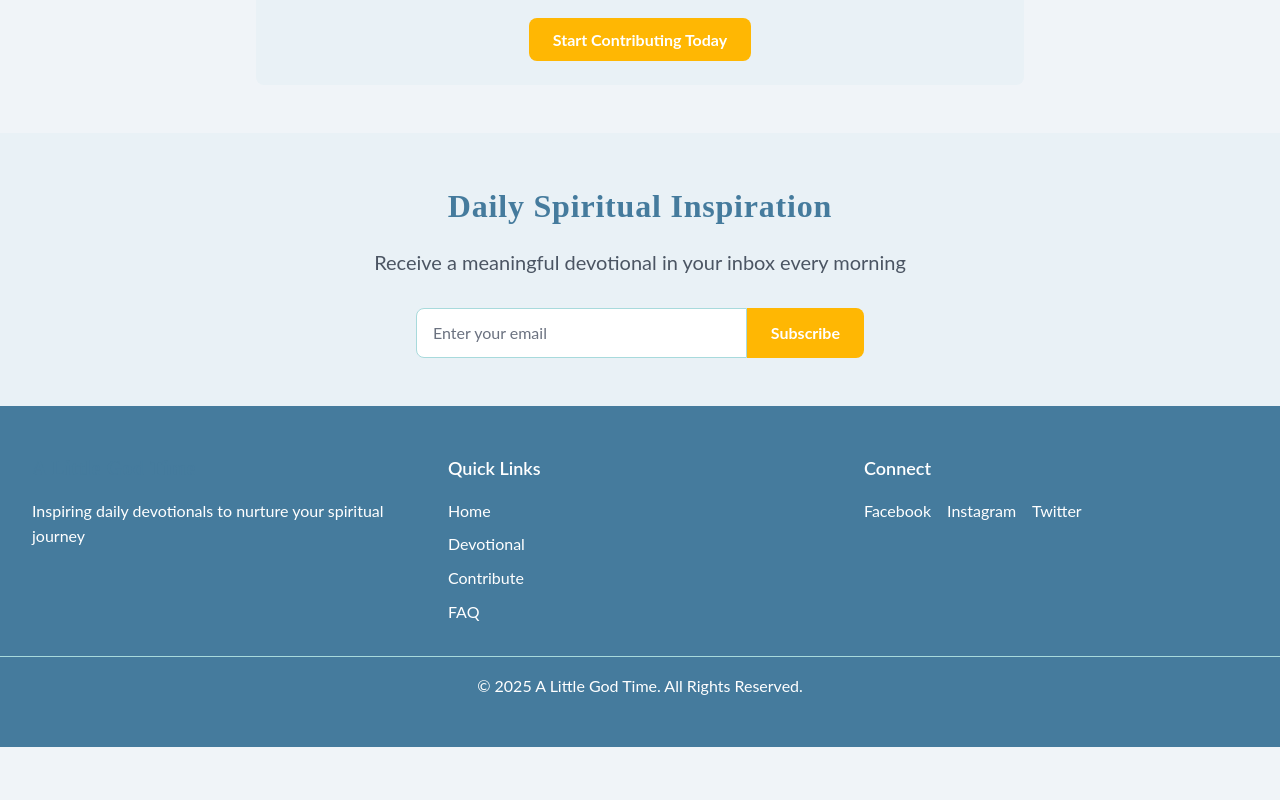
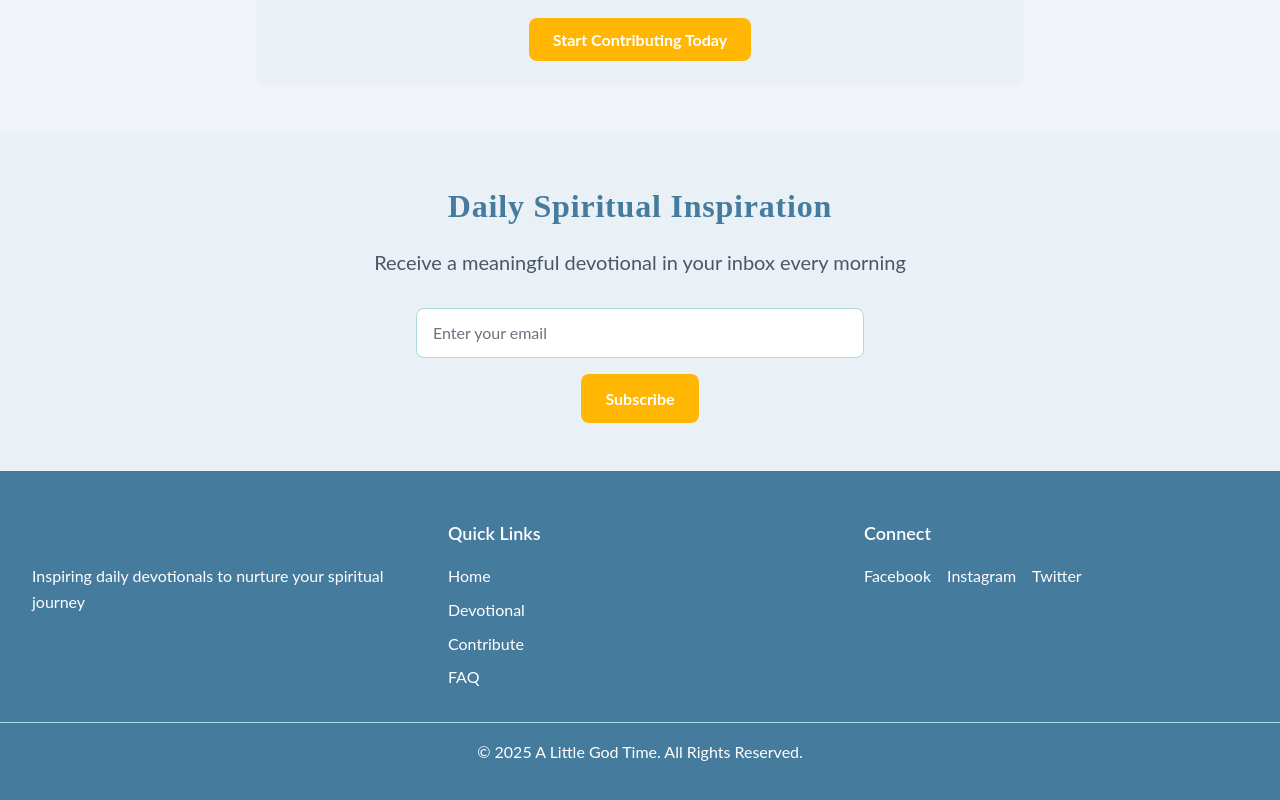
Before and after one commit to joelbyler272/a-little-god-time, a Next.js app: page /about in a window 1280 px wide. Shown: the part 1568-2368 px from the top of the page. Before the commit the page ends 2315 px from the top, so only its background shows below. Built offline with nearby package versions, Linux system fonts and the light colour scheme.

Commit message:
Enhance newsletter signup with validation and local storage

```diff
--- a/components/NewsletterSignup.js
+++ b/components/NewsletterSignup.js
@@ -1,16 +1,44 @@
-import React, { useState } from 'react'
+import React, { useState, useEffect } from 'react';
 
 export default function NewsletterSignup() {
-  const [email, setEmail] = useState('')
-  const [subscribed, setSubscribed] = useState(false)
+  const [email, setEmail] = useState('');
+  const [subscribed, setSubscribed] = useState(false);
+  const [error, setError] = useState('');
+
+  useEffect(() => {
+    // Check if already subscribed from local storage
+    const isSubscribed = localStorage.getItem('newsletter_subscribed') === 'true';
+    setSubscribed(isSubscribed);
+  }, []);
+
+  const validateEmail = (email) => {
+    const re = /^[a-zA-Z0-9._%+-]+@[a-zA-Z0-9.-]+\.[a-zA-Z]{2,}$/;
+    return re.test(String(email).toLowerCase());
+  };
 
   const handleSubmit = (e) => {
-    e.preventDefault()
-    // TODO: Implement actual newsletter signup logic
-    console.log('Subscribing email:', email)
-    setSubscribed(true)
-    setEmail('')
+    e.preventDefault();
+    setError('');
+
+    if (!validateEmail(email)) {
+      setError('Please enter a valid email address.');
+      return;
     }
+
+    try {
+      // Mock subscription logic
+      localStorage.setItem('newsletter_email', email);
+      localStorage.setItem('newsletter_subscribed', 'true');
+
+      setSubscribed(true);
+      setEmail('');
+
+      // In a real app, you'd send this to a backend
+      console.log('Subscribed email:', email);
+    } catch (err) {
+      setError('Unable to subscribe. Please try again.');
+    }
+  };
 
   return (
     <div className="bg-soft-blue/10 py-12">
@@ -23,24 +51,51 @@ export default function NewsletterSignup() {
         </p>
 
         {!subscribed ? (
-          <form onSubmit={handleSubmit} className="max-w-md mx-auto flex">
+          <form
+            onSubmit={handleSubmit}
+            className="max-w-md mx-auto flex flex-col items-center space-y-4"
+            aria-labelledby="newsletter-heading"
+          >
+            <div className="w-full">
+              <label
+                htmlFor="newsletter-email"
+                className="sr-only"
+              >
+                Email Address
+              </label>
               <input
                 type="email"
+                id="newsletter-email"
                 placeholder="Enter your email"
                 value={email}
                 onChange={(e) => setEmail(e.target.value)}
                 required
-              className="flex-grow px-4 py-3 border border-soft-blue rounded-l-lg focus:ring-2 focus:ring-golden-yellow"
+                aria-required="true"
+                className="w-full px-4 py-3 border border-soft-blue rounded-lg focus:ring-2 focus:ring-golden-yellow"
               />
+              {error && (
+                <p
+                  className="text-red-500 text-sm mt-2"
+                  role="alert"
+                >
+                  {error}
+                </p>
+              )}
+            </div>
             <button
               type="submit"
-              className="btn-primary rounded-l-none"
+              className="btn-primary"
+              aria-label="Subscribe to newsletter"
             >
               Subscribe
             </button>
           </form>
         ) : (
-          <div className="bg-golden-yellow/10 p-6 rounded-lg max-w-md mx-auto">
+          <div
+            className="bg-golden-yellow/10 p-6 rounded-lg max-w-md mx-auto"
+            role="alert"
+            aria-live="polite"
+          >
             <p className="text-dark-blue font-semibold">
               Thank you for subscribing! Your daily inspiration is on its way.
             </p>
@@ -48,5 +103,5 @@ export default function NewsletterSignup() {
         )}
       </div>
     </div>
-  )
+  );
 }
```
Lines whose indentation alone changed are shown as unchanged.
